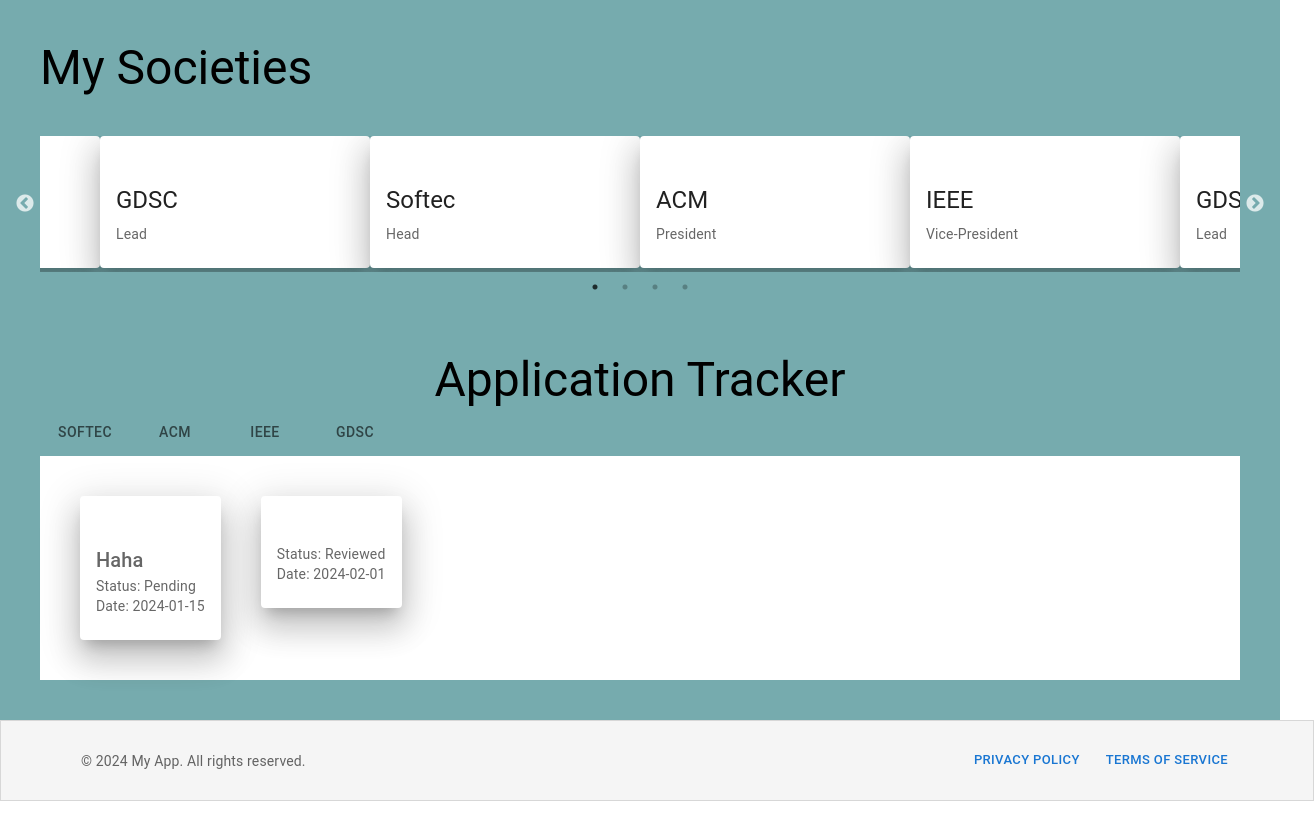
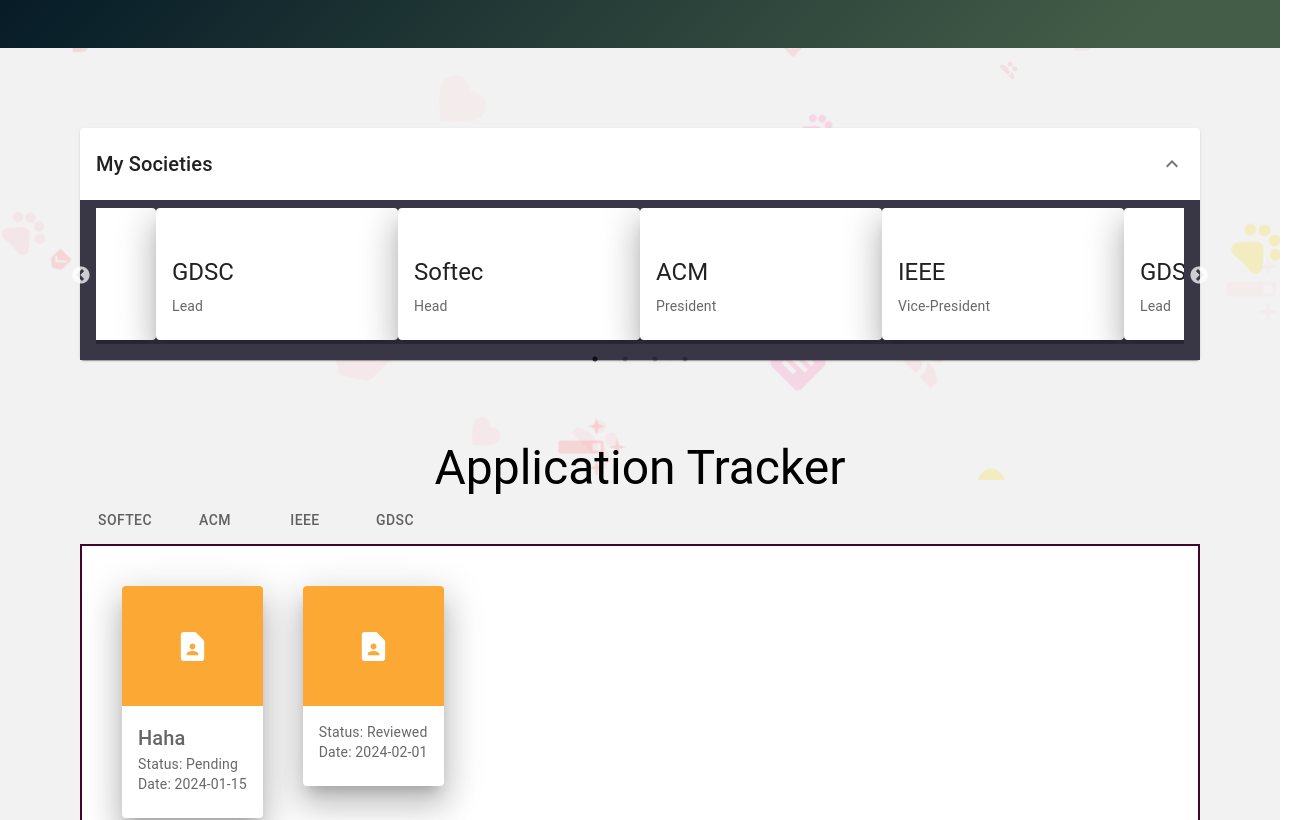
Before and after one commit to zhtHreem/SocioSphere, a React (Create React App) app in the folder frontend/: page /user in a window 1280 px wide. Shown: the part 320-1140 px from the top of the page, 1314 px wide, since content can reach past the window. Built offline with nearby package versions, Linux system fonts and the light colour scheme.

Commit message:
changed styling

```diff
--- a/frontend/src/Components/Authorization/auth.js
+++ b/frontend/src/Components/Authorization/auth.js
@@ -100,4 +100,4 @@
   );
 };
 
-export default AuthPage;
+export { AuthPage,BackgroundIcons};
--- a/frontend/src/Components/Home/layout.js
+++ b/frontend/src/Components/Home/layout.js
@@ -52,8 +52,8 @@
   );
 
   return (
-    <Box sx={{ display: 'flex', }}>
-      <AppBar    position="fixed"  sx={{   background: 'linear-gradient(135deg, #ff6b6b, #4ecdc4)',    boxShadow: '0 4px 6px rgba(0,0,0,0.1)' ,overflow:"hidden"}} >
+    <Box sx={{ display: 'flex',  overflow:"hidden"}}>
+      <AppBar     sx={{   background: 'linear-gradient(135deg, #ff6b6b, #4ecdc4)',    boxShadow: '0 4px 6px rgba(0,0,0,0.1)' ,overflow:"hidden"}} >
         <Toolbar>
           <IconButton color="inherit" aria-label="open drawer" edge="start" onClick={handleDrawerToggle} sx={{ mr: 2, display: { sm: 'none' } }} >
 
@@ -107,7 +107,7 @@
 
 const Footer = () => {
   return (
-    <Paper   component="footer" square   variant="outlined"   sx={{   backgroundColor: '#f5f5f5',  py: 3,  px: 2,  marginTop: 'auto', bottom: 0, width: '100%'  }} >
+    <Paper   component="footer" square   variant="outlined"   sx={{   background: 'linear-gradient(135deg, #FEC260, #F5F5DC)',    boxShadow: '0 4px 6px rgba(0,0,0,0.1)',  py: 3,  px: 2,  marginTop: 'auto', bottom: 0 ,overflow:"hidden",position:"relative",zIndex:5 }} >
       <Container maxWidth="lg">
         <Box   sx={{    display: 'flex',    justifyContent: 'space-between',  alignItems: 'center'   }} >
           <Typography variant="body2" color="text.secondary">
--- a/frontend/src/Components/User/profile.js
+++ b/frontend/src/Components/User/profile.js
@@ -1,14 +1,17 @@
 import React, { useState } from "react";
-import { Box,Avatar, Typography, Stack, Card, CardHeader, CardContent,Tabs,Tab } from    "@mui/material";
+import { Box,Avatar, Typography, Stack, Card, CardHeader, CardContent,Tabs,Tab, CardMedia } from    "@mui/material";
 import Grid from '@mui/material/Grid2';
 import Slider from 'react-slick';
 import 'slick-carousel/slick/slick.css';
 import 'slick-carousel/slick/slick-theme.css';
 
 import PersonIcon from '@mui/icons-material/Person';
-
-
-
+import Accordion from '@mui/material/Accordion';
+import AccordionSummary from '@mui/material/AccordionSummary';
+import AccordionDetails from '@mui/material/AccordionDetails';
+import ExpandMoreIcon from '@mui/icons-material/ExpandMore';
+import { BackgroundIcons } from "../Authorization/auth";
+import ContactPageIcon from '@mui/icons-material/ContactPage';
 const societies = [
   {
     name: "Softec",
@@ -80,11 +83,11 @@
     ],
   };
     return(
-        <Box>
-
+        <Box mt={6}>
+           < BackgroundIcons/>
 
            <Grid container direction={"column"} >
-                <Grid item sx={{background: 'linear-gradient(135deg, #001524 10%, #445D48 90%)',display: "flex",flexDirection:"column", height:"40vh",justifyContent:"center",alignItems:"center"}}>
+                <Grid item sx={{background: 'linear-gradient(135deg, #001524 10%, #445D48 90%)',display: "flex",flexDirection:"column", height:"40vh",justifyContent:"center",alignItems:"center", zIndex:5}}>
                     <Avatar  sx={{ backgroundColor:"#FBA834",width: 150, height: 150  }}>
                         <PersonIcon fontSize="large"/>
                     </Avatar>
@@ -93,11 +96,22 @@
                     <Typography variant="body2" color="white">{user.Joiningdate}</Typography>
 
                  </Grid>
-                 <Grid item  padding={5} sx={{backgroundColor:"#76ABAE",width: '100%',overflow: 'hidden'}}>
+                 <Grid item  padding={10} sx={{backgroundColor:"#F2F2F2",width: '100%',overflow: 'hidden'}}>
 
                      <Box sx={{ }}>
+                     <Accordion defaultExpanded sx={{position: 'relative', zIndex: 5}}>
+        <AccordionSummary
+          expandIcon={<ExpandMoreIcon />}
+          aria-controls="panel3-content"
+          id="panel3-header"
 
-                     <Typography variant="h3" sx={{marginBottom:5}}>My Societies</Typography>
+        >
+
+          <Typography variant="h6" >My Societies</Typography>
+        </AccordionSummary>
+
+
+                     <AccordionDetails sx={{backgroundColor:"#393646"}}>
                      <Slider {...settings}>
                       {societies.map((society,index)=>(
                          <div key={index}>
@@ -115,12 +129,14 @@
                       ))}
 
                     </Slider>
+                    </AccordionDetails>
+                    </Accordion>
                     </Box>
 
 
-                    <Box sx={{ width: '100%',marginTop:10 }}>
+                    <Box sx={{ width: '100%',marginTop:10,position: 'relative', zIndex: 5 }}>
                     <Typography variant="h3" sx={{textAlign:"center"}}>Application Tracker</Typography>
-                        <Tabs value={selectedTab} onChange={handleTabChange}  textColor="secondary" indicatorColor="secondary"  aria-label="secondary tabs example" >
+                        <Tabs value={selectedTab} onChange={handleTabChange}  textColor="secondary" indicatorColor="secondary"  aria-label="secondary tabs example" sx={{position: 'relative', zIndex: 5}}>
                         {societies.map((society, index) => (
                              <Tab key={index} value={society.name} label={society.name} />
                         ))}
@@ -129,11 +145,14 @@
 
                             {societies.filter(society => society.name === selectedSociety).map((society) => {
                             return (
-                            <Grid container p={5} gap={5} sx={{background:"white"}}>
+                            <Grid container p={5} gap={5} sx={{background:"white",border:"2px solid #42032C"}}>
+
                             {society.applications.map((app, index)=> (
-                                <Grid item key={index} xs={6} md={4}>
+                                <Grid item key={index} xs={6} md={4} sx={{position: 'relative', zIndex: 5}}>
                                     <Card elevation={20}>
-                                        <CardHeader />
+                                        <CardMedia sx={{  display: 'flex', justifyContent: 'center',  alignItems: 'center', height: 120,      backgroundColor: "#FBA834",  }}>
+                                            <ContactPageIcon fontSize="large" sx={{ color: "#FFFFFF" }} />
+                                         </CardMedia>
                                               <CardContent>
                                                   <Typography variant="h6" color="text.secondary">  {app.user} </Typography>
                                                   <Typography variant="body2" color="text.secondary"> Status: {app.status} </Typography>
--- a/frontend/src/pages/authorization.js
+++ b/frontend/src/pages/authorization.js
@@ -1,5 +1,5 @@
 import React from 'react';
-import AuthPage from '../Components/Authorization/auth';
+import {AuthPage} from '../Components/Authorization/auth';
 import { Navbar,Footer } from '../Components/Home/layout';
 const Authorization = () => {
     return(
```
